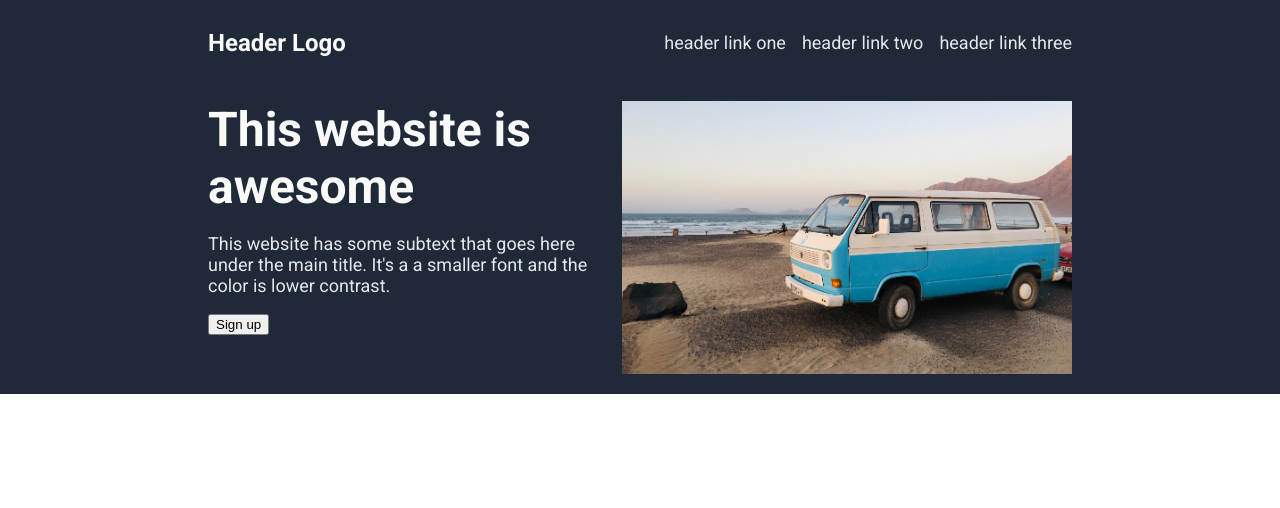
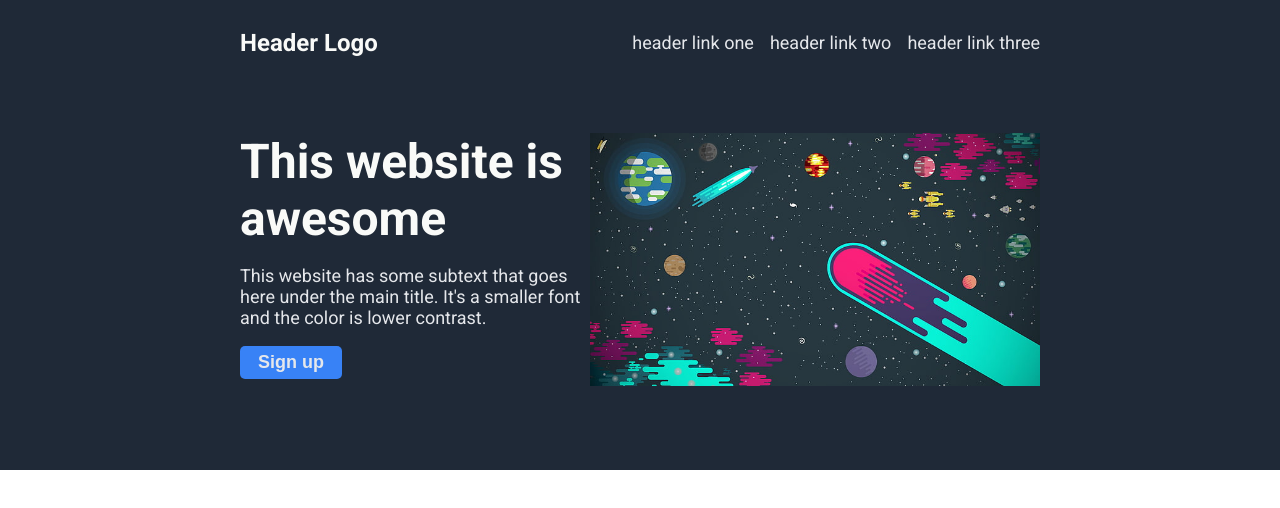
Before and after one commit to LucasGrillos/landing-page, a plain HTML site: page index.html in a window 1280 px wide. Drawn offline with Linux system fonts and the light colour scheme.

Commit message:
Change hero image
Add button styling, change header padding

```diff
--- a/index.html
+++ b/index.html
@@ -29,14 +29,14 @@
                 </h1>
                 <p>
                     This website has some subtext that goes here under the main title.
-                    It's a a smaller font and the color is lower contrast.
+                    It's a smaller font and the color is lower contrast.
                 </p>
                 <button>
                     Sign up
                 </button>
             </div>
             <div class="hero-img">
-                <img src="images/intro-img.jpg" alt="4:3 image">
+                <img src="images/hero-img.jpg" alt="4:3 image">
             </div>
         </div>
     </header>
--- a/styles.css
+++ b/styles.css
@@ -10,14 +10,14 @@ body {
 
 header {
     background-color: #1F2937;
-    padding: 1em 13em;
+    padding: 1em 15em;
 }
 
 header h1,h3 {
     color: #F9FAF8;
 }
 
-header p, a {
+header p, a, button {
     font-size: 18px;
     color: #E5E7EB;
 }
@@ -44,7 +44,7 @@ header nav {
 }
 
 .hero {
-    margin-top: 2em;
+    margin: 4em 0 4em;
     display: flex;
     justify-content: space-between;
 
@@ -63,6 +63,18 @@ header nav {
     margin: 18px 0 18px 0;
 }
 
+.hero button {
+    background-color: #3882F6;
+    padding: 6px 18px 6px 18px;
+    border: none;
+    border-radius: 5px;
+    font-weight: bold;
+}
+
+.hero button:hover {
+    cursor: pointer;
+}
+
 .hero-img img {
     width: 450px;
     height: auto;
```
Also changed, not shown: images/hero-img.jpg (added), images/intro-img.jpg (deleted).
